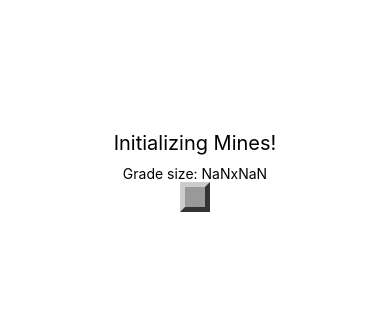
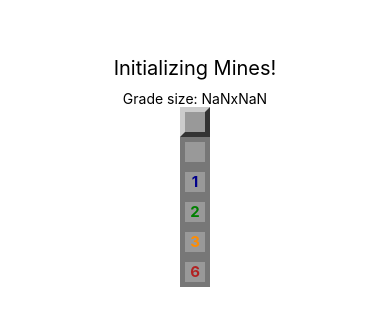
Before and after one commit to digsales/Mines_React-Native, a React Native app: screen / in a window 390 px wide. Shown: the part 256-582 px from the top of the page. Built offline with nearby package versions, Linux system fonts and the light colour scheme.

Commit message:
Update Field Component #1

```diff
--- a/App.js
+++ b/App.js
@@ -7,10 +7,17 @@
   return (
     <View style={styles.container}>
       <Text style={styles.welcome}>Initializing Mines!</Text>
+
       <Text style={styles.introduction}>
         Grade size: {params.getRowsAmount()}x{params.getColumnsAmount()}
       </Text>
+
       <Field />
+      <Field opened />
+      <Field opened nearMines={1} />
+      <Field opened nearMines={2} />
+      <Field opened nearMines={3} />
+      <Field opened nearMines={6} />
     </View>
   );
 }
--- a/src/components/Field.js
+++ b/src/components/Field.js
@@ -3,15 +3,31 @@
 import params from "../params";
 
 export default (props) => {
+  const { mined, opened, nearMines } = props;
+
   const styleField = [styles.field];
-  // Other styles here!
+  if (opened) {
+    styleField.push(styles.opened);
+  }
   if (styleField.length === 1) {
     styleField.push(styles.regular);
   }
 
+  let color = null;
+  if (nearMines > 0) {
+    if (nearMines == 1) color = "#00008B";
+    if (nearMines == 2) color = "#008000";
+    if (nearMines > 2 && nearMines < 6) color = "#FF8C00";
+    if (nearMines >= 6) color = "#B22222";
+  }
+
   return (
     <View style={styleField}>
-      <Text></Text>
+      {!mined && opened && nearMines > 0 ? (
+        <Text style={[styles.label, { color: color }]}>{nearMines}</Text>
+      ) : (
+        false
+      )}
     </View>
   );
 };
@@ -29,4 +45,14 @@
     borderRightColor: "#333",
     borderBottomColor: "#333",
   },
+  opened: {
+    backgroundColor: "#999",
+    borderColor: "#777",
+    alignItems: "center",
+    justifyContent: "center",
+  },
+  label: {
+    fontWeight: "bold",
+    fontSize: params.fontSize,
+  },
 });
```
